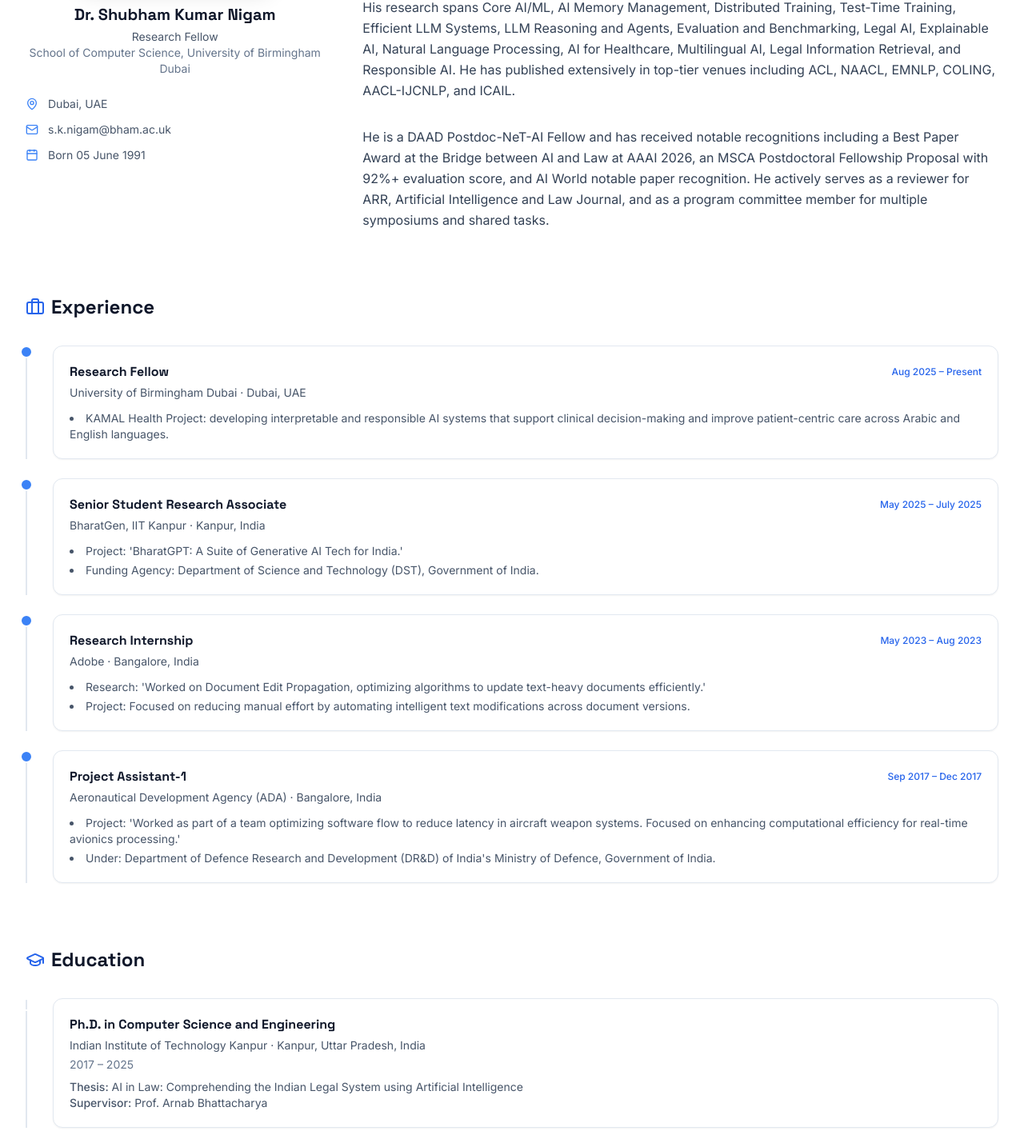
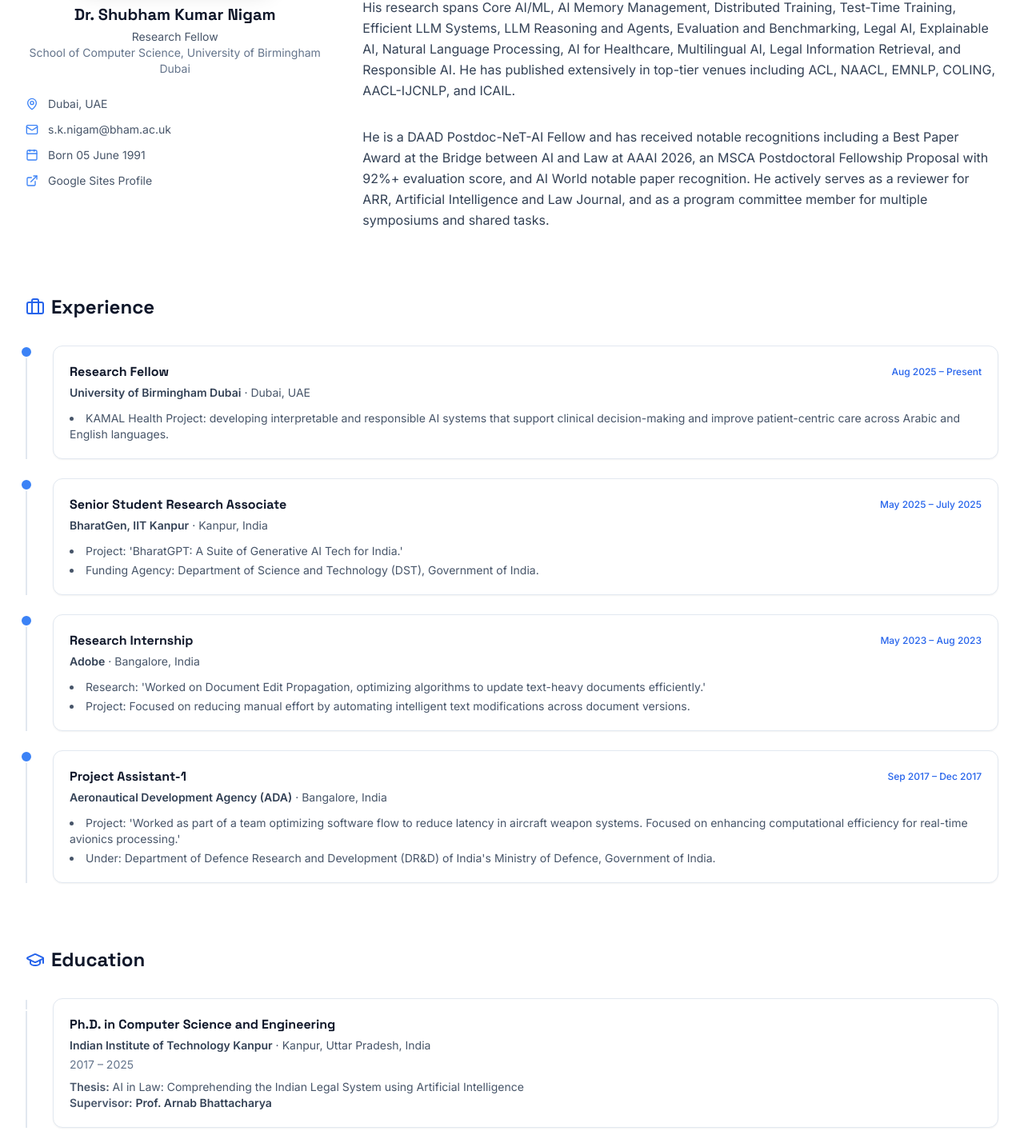
Before and after one commit to ShubhamKumarNigam/shubham-portfolio, a Next.js app: page /about in a window 1280 px wide. Shown: the part 520-1954 px from the top of the page at 80% size. Built offline with nearby package versions, Linux system fonts and the light colour scheme.

Commit message:
fix: add official HuggingFace icon to Hero + restore detailed logo

```diff
--- a/src/app/about/page.tsx
+++ b/src/app/about/page.tsx
@@ -4,7 +4,7 @@ import Image from "next/image";
 import { motion } from "framer-motion";
 import { profile, experiences, education } from "@/data/profile";
 import SectionTitle from "@/components/SectionTitle";
-import { MapPin, Mail, Calendar, GraduationCap, Briefcase } from "lucide-react";
+import { MapPin, Mail, Calendar, GraduationCap, Briefcase, ExternalLink } from "lucide-react";
 
 export default function AboutPage() {
   return (
@@ -55,6 +55,17 @@ export default function AboutPage() {
                 <Calendar size={16} className="text-blue-500" />
                 Born 05 June 1991
               </div>
+              {profile.socials.website && (
+                <a
+                  href={profile.socials.website}
+                  target="_blank"
+                  rel="noopener noreferrer"
+                  className="flex items-center gap-3 text-sm text-slate-600 dark:text-slate-400 hover:text-blue-600 dark:hover:text-blue-400 transition-colors"
+                >
+                  <ExternalLink size={16} className="text-blue-500" />
+                  Google Sites Profile
+                </a>
+              )}
             </div>
           </motion.div>
 
@@ -97,7 +108,20 @@ export default function AboutPage() {
                     </span>
                   </div>
                   <p className="text-sm text-slate-600 dark:text-slate-400 mt-1">
-                    {exp.organization} · {exp.location}
+                    {exp.organizationUrl ? (
+                      <a
+                        href={exp.organizationUrl}
+                        target="_blank"
+                        rel="noopener noreferrer"
+                        className="font-semibold text-slate-700 dark:text-slate-300 hover:text-blue-600 dark:hover:text-blue-400 transition-colors"
+                      >
+                        {exp.organization}
+                      </a>
+                    ) : (
+                      <span className="font-semibold text-slate-700 dark:text-slate-300">{exp.organization}</span>
+                    )}
+                    <span className="mx-1">·</span>
+                    {exp.location}
                   </p>
                   <ul className="mt-3 space-y-1">
                     {exp.description.map((d, j) => (
@@ -131,17 +155,42 @@ export default function AboutPage() {
                 <div className="rounded-xl border border-slate-200 dark:border-slate-700 bg-white dark:bg-slate-900 p-5 shadow-sm">
                   <h4 className="text-base font-bold text-slate-900 dark:text-slate-100">{edu.degree}</h4>
                   <p className="text-sm text-slate-600 dark:text-slate-400 mt-1">
-                    {edu.institution} · {edu.location}
+                    {edu.institutionUrl ? (
+                      <a
+                        href={edu.institutionUrl}
+                        target="_blank"
+                        rel="noopener noreferrer"
+                        className="font-semibold text-slate-700 dark:text-slate-300 hover:text-blue-600 dark:hover:text-blue-400 transition-colors"
+                      >
+                        {edu.institution}
+                      </a>
+                    ) : (
+                      <span className="font-semibold text-slate-700 dark:text-slate-300">{edu.institution}</span>
+                    )}
+                    <span className="mx-1">·</span>
+                    {edu.location}
                   </p>
                   <p className="text-sm text-slate-500 dark:text-slate-500 mt-1">{edu.period}</p>
                   {edu.thesis && (
                     <p className="text-sm text-slate-600 dark:text-slate-400 mt-2">
-                      <span className="font-medium">Thesis:</span> {edu.thesis}
+                      <span className="font-semibold">Thesis:</span> {edu.thesis}
                     </p>
                   )}
                   {edu.supervisor && (
                     <p className="text-sm text-slate-600 dark:text-slate-400">
-                      <span className="font-medium">Supervisor:</span> {edu.supervisor}
+                      <span className="font-semibold">Supervisor:</span>{" "}
+                      {edu.supervisorUrl ? (
+                        <a
+                          href={edu.supervisorUrl}
+                          target="_blank"
+                          rel="noopener noreferrer"
+                          className="font-semibold text-slate-700 dark:text-slate-300 hover:text-blue-600 dark:hover:text-blue-400 transition-colors"
+                        >
+                          {edu.supervisor}
+                        </a>
+                      ) : (
+                        <span className="font-semibold text-slate-700 dark:text-slate-300">{edu.supervisor}</span>
+                      )}
                     </p>
                   )}
                 </div>
--- a/src/app/contact/page.tsx
+++ b/src/app/contact/page.tsx
@@ -4,7 +4,7 @@ import { motion } from "framer-motion";
 import { profile } from "@/data/profile";
 import SectionTitle from "@/components/SectionTitle";
 import ContactForm from "@/components/ContactForm";
-import { Mail, MapPin, ExternalLink } from "lucide-react";
+import { Mail, MapPin, ExternalLink, Globe } from "lucide-react";
 import { GoogleScholarIcon, GitHubIcon, LinkedInIcon, XIcon, HuggingFaceIcon } from "@/components/SocialIcons";
 
 export default function ContactPage() {
@@ -39,6 +39,7 @@ export default function ContactPage() {
               <h3 className="text-lg font-bold text-slate-900 dark:text-slate-100 mb-4">Social & Academic</h3>
               <div className="space-y-2">
                 {[
+                  { href: profile.socials.website, icon: Globe, label: "Google Sites", color: "hover:text-blue-600 dark:hover:text-blue-400" },
                   { href: profile.socials.googleScholar, icon: GoogleScholarIcon, label: "Google Scholar", color: "hover:text-emerald-600 dark:hover:text-emerald-400" },
                   { href: profile.socials.github, icon: GitHubIcon, label: "GitHub", color: "hover:text-slate-900 dark:hover:text-slate-100" },
                   { href: profile.socials.linkedin, icon: LinkedInIcon, label: "LinkedIn", color: "hover:text-blue-700 dark:hover:text-blue-400" },
--- a/src/components/Footer.tsx
+++ b/src/components/Footer.tsx
@@ -2,7 +2,7 @@
 
 import Link from "next/link";
 import { profile } from "@/data/profile";
-import { ExternalLink } from "lucide-react";
+import { ExternalLink, Globe } from "lucide-react";
 import { GoogleScholarIcon, GitHubIcon, LinkedInIcon, XIcon, HuggingFaceIcon } from "@/components/SocialIcons";
 
 export default function Footer() {
@@ -34,6 +34,9 @@ export default function Footer() {
               Connect
             </h4>
             <div className="mt-3 flex gap-3">
+              <a href={profile.socials.website} target="_blank" rel="noopener noreferrer" className="text-slate-500 dark:text-slate-400 hover:text-blue-600 dark:hover:text-blue-400 transition-colors" aria-label="Google Sites">
+                <Globe size={22} />
+              </a>
               <a href={profile.socials.googleScholar} target="_blank" rel="noopener noreferrer" className="text-slate-500 dark:text-slate-400 hover:text-emerald-600 dark:hover:text-emerald-400 transition-colors" aria-label="Google Scholar">
                 <GoogleScholarIcon size={22} />
               </a>
--- a/src/components/Hero.tsx
+++ b/src/components/Hero.tsx
@@ -4,8 +4,8 @@ import Image from "next/image";
 import Link from "next/link";
 import { motion } from "framer-motion";
 import { profile } from "@/data/profile";
-import { ArrowRight, Mail } from "lucide-react";
-import { GoogleScholarIcon, GitHubIcon, LinkedInIcon, XIcon } from "@/components/SocialIcons";
+import { ArrowRight, Mail, Globe } from "lucide-react";
+import { GoogleScholarIcon, GitHubIcon, LinkedInIcon, XIcon, HuggingFaceIcon } from "@/components/SocialIcons";
 
 export default function Hero() {
   return (
@@ -68,6 +68,9 @@ export default function Hero() {
             </div>
 
             <div className="mt-8 flex items-center gap-4">
+              <a href={profile.socials.website} target="_blank" rel="noopener noreferrer" className="text-slate-400 hover:text-blue-600 dark:hover:text-blue-400 transition-colors" aria-label="Google Sites">
+                <Globe size={22} />
+              </a>
               <a href={profile.socials.googleScholar} target="_blank" rel="noopener noreferrer" className="text-slate-400 hover:text-emerald-600 dark:hover:text-emerald-400 transition-colors" aria-label="Google Scholar">
                 <GoogleScholarIcon size={22} />
               </a>
@@ -79,6 +82,9 @@ export default function Hero() {
               </a>
               <a href={profile.socials.twitter} target="_blank" rel="noopener noreferrer" className="text-slate-400 hover:text-slate-900 dark:hover:text-slate-100 transition-colors" aria-label="X / Twitter">
                 <XIcon size={22} />
+              </a>
+              <a href={profile.socials.huggingfaceOrg} target="_blank" rel="noopener noreferrer" className="text-slate-400 hover:text-yellow-600 dark:hover:text-yellow-400 transition-colors" aria-label="HuggingFace">
+                <HuggingFaceIcon size={22} />
               </a>
             </div>
           </motion.div>
--- a/src/data/profile.ts
+++ b/src/data/profile.ts
@@ -86,12 +86,14 @@ export interface Achievement {
   description: string;
   date?: string;
   type: string;
+  link?: string;
 }
 
 export interface Experience {
   id: string;
   role: string;
   organization: string;
+  organizationUrl?: string;
   location: string;
   startDate: string;
   endDate: string;
@@ -163,6 +165,7 @@ export const profile = {
     twitter: "https://x.com/sknigam05",
     openreview: "https://openreview.net/profile?id=~Shubham_Kumar_Nigam1",
     university: "https://www.birmingham.ac.uk/dubai",
+    website: "https://sites.google.com/view/shubhamkumarnigam/about-me",
   },
   cvUrl: "",
   photo: "/images/shubham-profile.jpg",
@@ -185,6 +188,7 @@ export const experiences: Experience[] = [
     id: "exp-2",
     role: "Senior Student Research Associate",
     organization: "BharatGen, IIT Kanpur",
+    organizationUrl: "https://bharatgen.com/",
     location: "Kanpur, India",
     startDate: "May 2025",
     endDate: "July 2025",
@@ -211,6 +215,7 @@ export const experiences: Experience[] = [
     id: "exp-4",
     role: "Project Assistant-1",
     organization: "Aeronautical Development Agency (ADA)",
+    organizationUrl: "https://www.ada.gov.in/",
     location: "Bangalore, India",
     startDate: "Sep 2017",
     endDate: "Dec 2017",
@@ -226,22 +231,28 @@ export const education = [
   {
     degree: "Ph.D. in Computer Science and Engineering",
     institution: "Indian Institute of Technology Kanpur",
+    institutionUrl: "https://www.iitk.ac.in/",
+    departmentUrl: "https://www.cse.iitk.ac.in/",
     location: "Kanpur, Uttar Pradesh, India",
     period: "2017 – 2025",
     thesis: "AI in Law: Comprehending the Indian Legal System using Artificial Intelligence",
     supervisor: "Prof. Arnab Bhattacharya",
+    supervisorUrl: "https://www.cse.iitk.ac.in/users/arnabb/",
   },
   {
     degree: "M.Tech. in Computer Science and Engineering",
     institution: "Indian Institute of Engineering Science and Technology",
+    institutionUrl: "https://www.iiests.ac.in/",
     location: "Howrah, West Bengal, India",
     period: "2015 – 2017",
     thesis: "Solving the Heavy Hitters Problem for Streaming Data",
     supervisor: "Prof. Saptarshi Ghosh",
+    supervisorUrl: "https://sites.google.com/site/saptarshighosh/",
   },
   {
     degree: "B.E. in Information Technology",
     institution: "Rajiv Gandhi Proudyogiki Vishwavidyalaya",
+    institutionUrl: "https://www.rgpv.ac.in/",
     location: "Bhopal, Madhya Pradesh, India",
     period: "2008 – 2012",
   },
@@ -1187,7 +1198,7 @@ export const projects: Project[] = [
     impact: "Advances indigenous AI capabilities for Indian languages and domains.",
     publications: [],
     links: {
-      website: "https://bharatgen.iitk.ac.in/projects",
+      website: "https://bharatgen.com/",
     },
     tags: ["Generative AI", "Multilingual AI", "India"],
   },
@@ -1713,6 +1724,7 @@ export const achievements: Achievement[] = [
     description: "Selected for the international research networking program funded by DAAD, Germany.",
     date: "2025",
     type: "Fellowship",
+    link: "https://www.daad.de/en/the-daad/postdocnet/fellows/fellows/#Nigam",
   },
   {
     id: "ach-2",
```
Also changed, not shown: src/app/achievements/page.tsx (+13 -2 lines).
